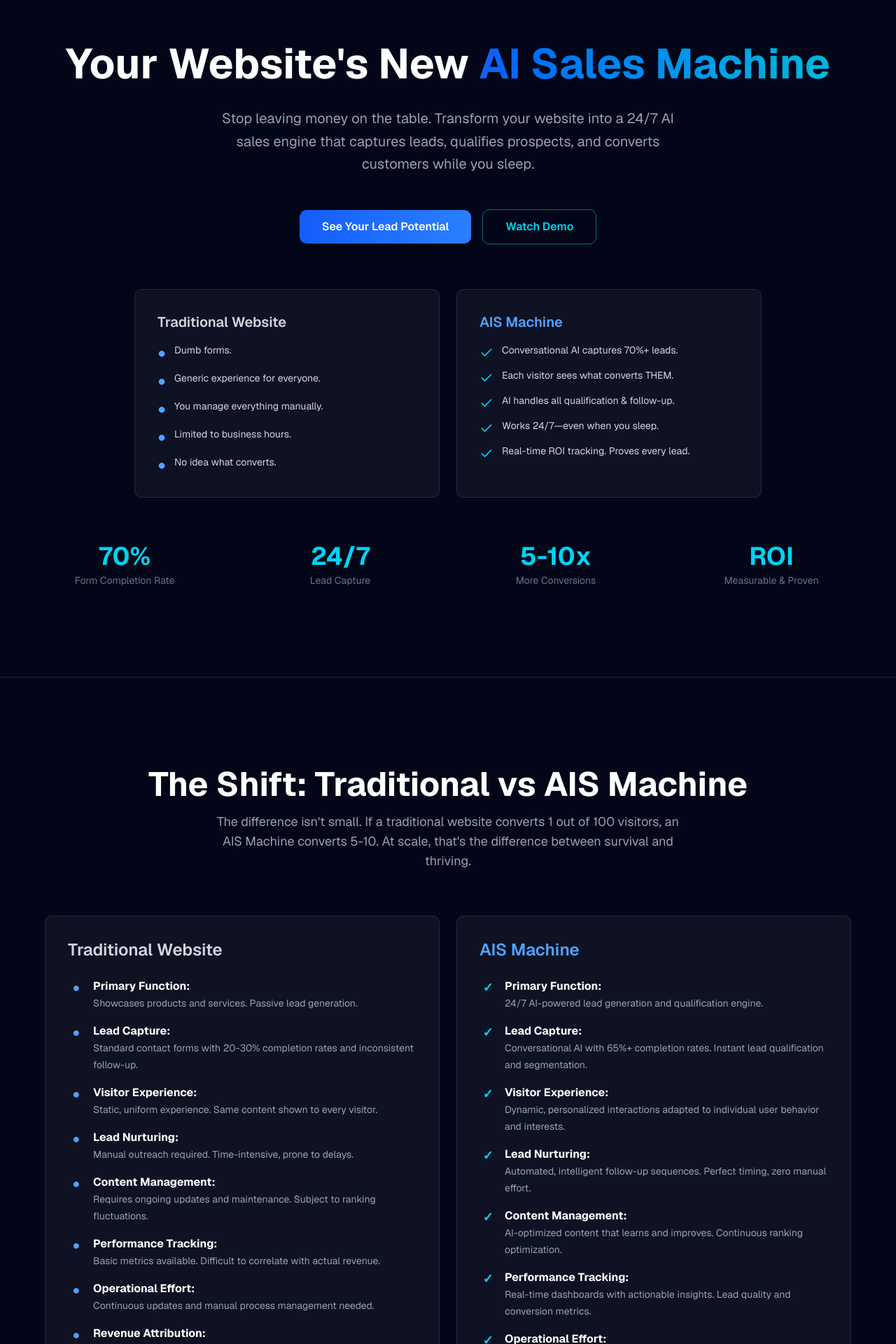
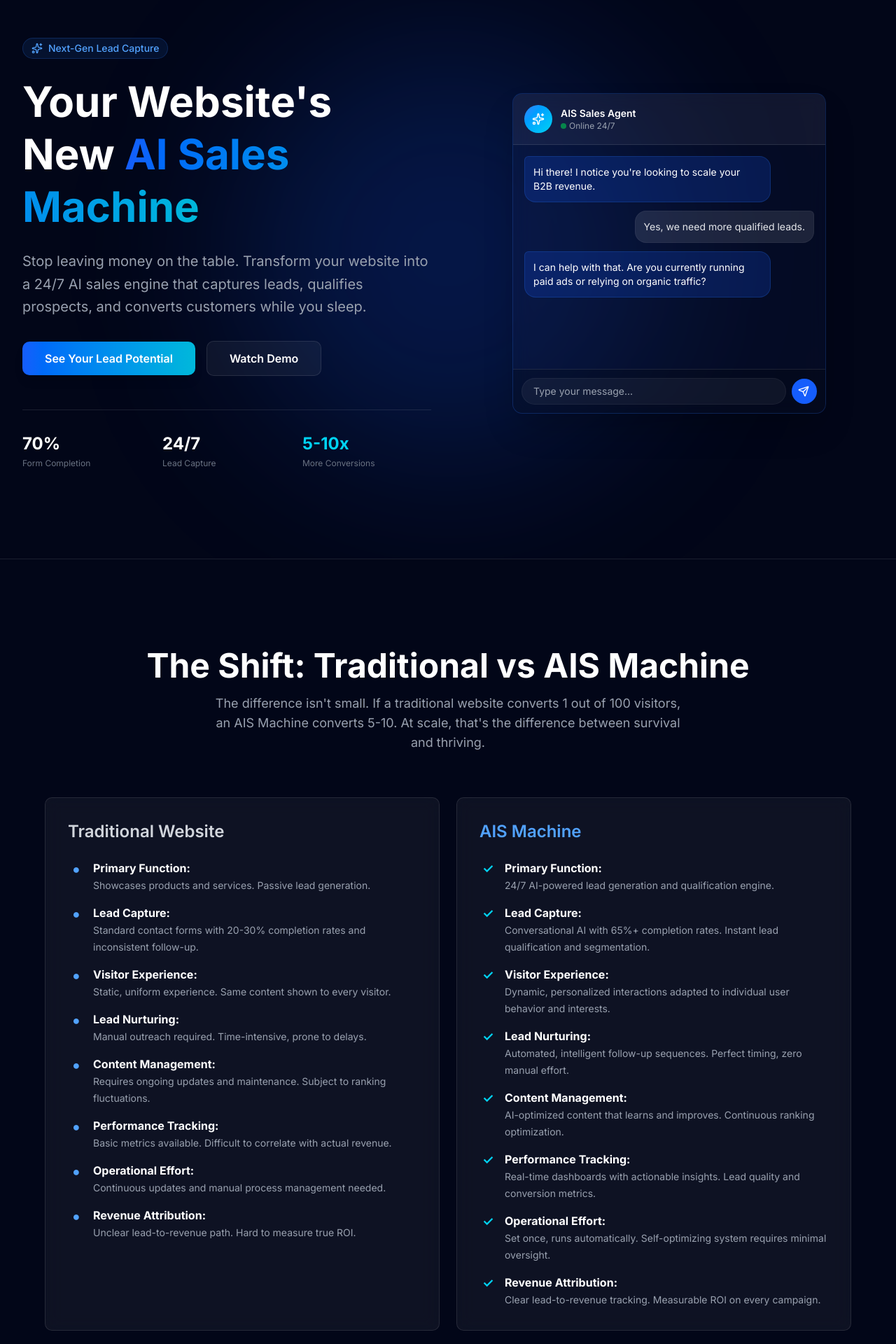
Before and after one commit to SavHUB/ais-website, a Next.js app: page / in a window 1280 px wide. Shown: the part 140-2060 px from the top of the page at 70% size. Built offline with nearby package versions, Linux system fonts and the light colour scheme.

Commit message:
Enhance UI with Framer Motion animations and AI chat mockup

```diff
--- a/app/layout.tsx
+++ b/app/layout.tsx
@@ -1,10 +1,9 @@
 import type { Metadata } from 'next'
-import { Geist, Geist_Mono } from 'next/font/google'
+import { Inter } from 'next/font/google'
 import { Analytics } from '@vercel/analytics/next'
 import './globals.css'
 
-const _geist = Geist({ subsets: ["latin"] });
-const _geistMono = Geist_Mono({ subsets: ["latin"] });
+const inter = Inter({ subsets: ["latin"] });
 
 export const metadata: Metadata = {
   title: 'AIS Machine | AI-Powered Lead Generation Platform',
@@ -36,7 +35,7 @@ export default function RootLayout({
 }>) {
   return (
     <html lang="en" className="dark bg-slate-950">
-      <body className="font-sans antialiased bg-slate-950 text-white">
+      <body className={`${inter.className} antialiased bg-slate-950 text-white`}>
         {children}
         {process.env.NODE_ENV === 'production' && <Analytics />}
       </body>
--- a/components/Header.tsx
+++ b/components/Header.tsx
@@ -2,6 +2,7 @@
 
 import { useState } from 'react'
 import { Menu, X } from 'lucide-react'
+import { motion, AnimatePresence } from 'framer-motion'
 
 export function Header() {
   const [mobileOpen, setMobileOpen] = useState(false)
@@ -39,7 +40,7 @@ export function Header() {
 
           {/* CTA Button */}
           <div className="flex items-center gap-4">
-            <button className="hidden sm:inline-flex px-4 py-2 rounded bg-blue-600 hover:bg-blue-700 text-white text-sm font-medium transition-colors">
+            <button className="hidden sm:inline-flex px-4 py-2 rounded bg-blue-600 hover:bg-blue-700 text-white text-sm font-medium transition-transform hover:scale-105 active:scale-95">
               Get Started
             </button>
 
@@ -54,8 +55,16 @@ export function Header() {
         </div>
 
         {/* Mobile Nav */}
+        <AnimatePresence>
           {mobileOpen && (
-          <nav className="md:hidden pb-4 flex flex-col gap-3">
+            <motion.nav
+              initial={{ opacity: 0, height: 0 }}
+              animate={{ opacity: 1, height: 'auto' }}
+              exit={{ opacity: 0, height: 0 }}
+              transition={{ duration: 0.2 }}
+              className="md:hidden flex flex-col gap-3 overflow-hidden"
+            >
+              <div className="pb-4 pt-2 flex flex-col gap-3">
                 {navLinks.map((link) => (
                   <a
                     key={link.href}
@@ -66,11 +75,13 @@ export function Header() {
                     {link.label}
                   </a>
                 ))}
-            <button className="w-full mt-2 px-4 py-2 rounded bg-blue-600 hover:bg-blue-700 text-white text-sm font-medium transition-colors">
+                <button className="w-full mt-2 px-4 py-2 rounded bg-blue-600 hover:bg-blue-700 text-white text-sm font-medium transition-transform hover:scale-105 active:scale-95">
                   Get Started
                 </button>
-          </nav>
+              </div>
+            </motion.nav>
           )}
+        </AnimatePresence>
       </div>
     </header>
   )
--- a/components/Hero.tsx
+++ b/components/Hero.tsx
@@ -1,145 +1,194 @@
 'use client'
 
-import { useState } from 'react'
-import { Check } from 'lucide-react'
+import { useState, useEffect } from 'react'
+import { motion } from 'framer-motion'
+import { Sparkles, Send } from 'lucide-react'
 
 export function Hero() {
   const [showModal, setShowModal] = useState(false)
+  const [messages, setMessages] = useState<{role: 'ai' | 'user', text: string}[]>([])
+
+  // Simulate an AI chat sequence
+  useEffect(() => {
+    const sequence = [
+      { role: 'ai', text: "Hi there! I notice you're looking to scale your B2B revenue.", delay: 1000 },
+      { role: 'user', text: "Yes, we need more qualified leads.", delay: 3000 },
+      { role: 'ai', text: "I can help with that. Are you currently running paid ads or relying on organic traffic?", delay: 4500 },
+      { role: 'user', text: "Mainly LinkedIn ads.", delay: 7000 },
+      { role: 'ai', text: "Perfect. I can instantly qualify those visitors, capture their info, and book them directly into your calendar. Want to see how?", delay: 8500 }
+    ]
+
+    let timeouts: NodeJS.Timeout[] = []
+
+    sequence.forEach((msg) => {
+      const timeout = setTimeout(() => {
+        setMessages(prev => [...prev, { role: msg.role as 'ai' | 'user', text: msg.text }])
+      }, msg.delay)
+      timeouts.push(timeout)
+    })
+
+    return () => timeouts.forEach(clearTimeout)
+  }, [])
 
   return (
     <>
-      <section className="px-4 sm:px-6 lg:px-8 py-20 md:py-32 border-b border-white/10">
-        <div className="max-w-7xl mx-auto">
-          <div className="text-center mb-12">
+      <section className="px-4 sm:px-6 lg:px-8 py-20 md:py-32 border-b border-white/10 overflow-hidden relative">
+        {/* Background glow */}
+        <div className="absolute top-1/2 left-1/2 -translate-x-1/2 -translate-y-1/2 w-[600px] h-[600px] bg-blue-600/20 rounded-full blur-[120px] pointer-events-none"></div>
+
+        <div className="max-w-7xl mx-auto grid lg:grid-cols-2 gap-12 items-center relative z-10">
+          <motion.div
+            initial={{ opacity: 0, x: -30 }}
+            animate={{ opacity: 1, x: 0 }}
+            transition={{ duration: 0.5 }}
+            className="text-center lg:text-left"
+          >
+            <div className="inline-flex items-center gap-2 px-3 py-1 rounded-full bg-blue-500/10 border border-blue-500/20 text-blue-400 text-sm font-medium mb-6">
+              <Sparkles size={16} />
+              <span>Next-Gen Lead Capture</span>
+            </div>
             <h1 className="text-4xl md:text-6xl font-bold text-white mb-6 leading-tight">
               Your Website&apos;s New <span className="gradient-blue bg-clip-text text-transparent">AI Sales Machine</span>
             </h1>
-            <p className="text-lg md:text-xl text-gray-400 max-w-2xl mx-auto mb-8 leading-relaxed">
+            <p className="text-lg md:text-xl text-gray-400 max-w-2xl mx-auto lg:mx-0 mb-8 leading-relaxed">
               Stop leaving money on the table. Transform your website into a 24/7 AI sales engine that captures leads, qualifies prospects, and converts customers while you sleep.
             </p>
-          </div>
 
             {/* CTA Buttons */}
-          <div className="flex flex-col sm:flex-row items-center justify-center gap-4 mb-16">
+            <div className="flex flex-col sm:flex-row items-center justify-center lg:justify-start gap-4 mb-12">
               <button
                 onClick={() => setShowModal(true)}
-              className="px-8 py-3 rounded-lg bg-gradient-to-r from-blue-600 to-blue-500 hover:from-blue-700 hover:to-blue-600 text-white font-semibold transition-all shadow-lg hover:shadow-xl"
+                className="px-8 py-3 rounded-lg bg-gradient-to-r from-blue-600 to-cyan-500 text-white font-semibold shadow-lg hover:shadow-[0_0_20px_rgba(0,102,255,0.4)] transition-all hover:scale-105 active:scale-95"
               >
                 See Your Lead Potential
               </button>
-            <button className="px-8 py-3 rounded-lg border border-cyan-400/50 hover:border-cyan-400 text-cyan-400 font-semibold transition-colors">
+              <button className="px-8 py-3 rounded-lg border border-white/10 bg-white/5 hover:bg-white/10 text-white font-semibold transition-all hover:scale-105 active:scale-95">
                 Watch Demo
               </button>
             </div>
 
-          {/* Comparison Cards */}
-          <div className="grid md:grid-cols-2 gap-6 max-w-4xl mx-auto">
-            {/* Traditional */}
-            <div className="glass rounded-lg p-6 md:p-8">
-              <h3 className="text-lg md:text-xl font-semibold text-gray-300 mb-4">
-                Traditional Website
-              </h3>
-              <div className="space-y-3">
-                <ComparisonItem icon="x" label="Dumb forms." />
-                <ComparisonItem icon="x" label="Generic experience for everyone." />
-                <ComparisonItem icon="x" label="You manage everything manually." />
-                <ComparisonItem icon="x" label="Limited to business hours." />
-                <ComparisonItem icon="x" label="No idea what converts." />
+            {/* Stats */}
+            <div className="grid grid-cols-3 gap-4 text-left border-t border-white/10 pt-8">
+              <div>
+                <div className="text-2xl font-bold text-white">70%</div>
+                <div className="text-xs text-gray-500 mt-1">Form Completion</div>
+              </div>
+              <div>
+                <div className="text-2xl font-bold text-white">24/7</div>
+                <div className="text-xs text-gray-500 mt-1">Lead Capture</div>
+              </div>
+              <div>
+                <div className="text-2xl font-bold text-cyan-400">5-10x</div>
+                <div className="text-xs text-gray-500 mt-1">More Conversions</div>
               </div>
             </div>
+          </motion.div>
 
-            {/* AIS Machine */}
-            <div className="glass rounded-lg p-6 md:p-8 border-blue-500/30 bg-blue-950/10">
-              <h3 className="text-lg md:text-xl font-semibold text-blue-400 mb-4">
-                AIS Machine
-              </h3>
-              <div className="space-y-3">
-                <ComparisonItem icon="check" label="Conversational AI captures 70%+ leads." />
-                <ComparisonItem icon="check" label="Each visitor sees what converts THEM." />
-                <ComparisonItem icon="check" label="AI handles all qualification & follow-up." />
-                <ComparisonItem icon="check" label="Works 24/7—even when you sleep." />
-                <ComparisonItem icon="check" label="Real-time ROI tracking. Proves every lead." />
+          {/* AI Chat Mockup */}
+          <motion.div
+            initial={{ opacity: 0, y: 30 }}
+            animate={{ opacity: 1, y: 0 }}
+            transition={{ duration: 0.6, delay: 0.2 }}
+            className="w-full max-w-md mx-auto lg:ml-auto"
+          >
+            <div className="glass-dark rounded-xl overflow-hidden border border-white/10 shadow-2xl relative">
+              {/* Header */}
+              <div className="bg-white/5 border-b border-white/10 p-4 flex items-center gap-3">
+                <div className="w-10 h-10 rounded-full bg-gradient-to-br from-blue-500 to-cyan-400 flex items-center justify-center">
+                  <Sparkles size={18} className="text-white" />
+                </div>
+                <div>
+                  <h3 className="text-sm font-semibold text-white">AIS Sales Agent</h3>
+                  <div className="flex items-center gap-1">
+                    <span className="w-2 h-2 rounded-full bg-green-500 animate-pulse"></span>
+                    <span className="text-xs text-gray-400">Online 24/7</span>
                   </div>
                 </div>
               </div>
 
-          {/* Stats Bar */}
-          <div className="mt-16 grid grid-cols-2 md:grid-cols-4 gap-4 text-center">
-            <div className="scroll-fade">
-              <div className="text-3xl md:text-4xl font-bold text-cyan-400">70%</div>
-              <div className="text-xs md:text-sm text-gray-500 mt-1">Form Completion Rate</div>
+              {/* Chat Area */}
+              <div className="p-4 h-[320px] overflow-y-auto flex flex-col gap-3 scrollbar-hide">
+                {messages.length === 0 && (
+                  <div className="flex items-center gap-2 text-gray-500 text-sm mt-auto mb-2">
+                    <div className="w-2 h-2 bg-gray-500 rounded-full animate-bounce"></div>
+                    <div className="w-2 h-2 bg-gray-500 rounded-full animate-bounce" style={{ animationDelay: '0.1s' }}></div>
+                    <div className="w-2 h-2 bg-gray-500 rounded-full animate-bounce" style={{ animationDelay: '0.2s' }}></div>
                   </div>
-            <div className="scroll-fade" style={{ animationDelay: '0.1s' }}>
-              <div className="text-3xl md:text-4xl font-bold text-cyan-400">24/7</div>
-              <div className="text-xs md:text-sm text-gray-500 mt-1">Lead Capture</div>
+                )}
+                {messages.map((msg, i) => (
+                  <motion.div
+                    key={i}
+                    initial={{ opacity: 0, y: 10, scale: 0.95 }}
+                    animate={{ opacity: 1, y: 0, scale: 1 }}
+                    className={`max-w-[85%] rounded-2xl p-3 text-sm ${
+                      msg.role === 'ai'
+                        ? 'bg-blue-600/20 border border-blue-500/20 text-white self-start rounded-tl-sm'
+                        : 'bg-white/10 border border-white/5 text-gray-200 self-end rounded-tr-sm'
+                    }`}
+                  >
+                    {msg.text}
+                  </motion.div>
+                ))}
               </div>
-            <div className="scroll-fade" style={{ animationDelay: '0.2s' }}>
-              <div className="text-3xl md:text-4xl font-bold text-cyan-400">5-10x</div>
-              <div className="text-xs md:text-sm text-gray-500 mt-1">More Conversions</div>
+
+              {/* Input Area */}
+              <div className="p-3 bg-black/20 border-t border-white/10 flex items-center gap-2">
+                <div className="flex-1 bg-white/5 rounded-full px-4 py-2 text-sm text-gray-400 border border-white/5">
+                  Type your message...
                 </div>
-            <div className="scroll-fade" style={{ animationDelay: '0.3s' }}>
-              <div className="text-3xl md:text-4xl font-bold text-cyan-400">ROI</div>
-              <div className="text-xs md:text-sm text-gray-500 mt-1">Measurable & Proven</div>
+                <div className="w-9 h-9 rounded-full bg-blue-600 flex items-center justify-center">
+                  <Send size={16} className="text-white -ml-0.5" />
                 </div>
               </div>
+            </div>
+          </motion.div>
         </div>
       </section>
 
       {/* Lead Modal */}
       {showModal && (
-        <div className="fixed inset-0 z-50 flex items-center justify-center p-4 bg-black/50 backdrop-blur-sm">
-          <div className="glass rounded-lg max-w-md w-full p-8">
-            <h2 className="text-2xl font-bold text-white mb-4">Your Lead Potential</h2>
-            <p className="text-gray-400 mb-6">
+        <div className="fixed inset-0 z-50 flex items-center justify-center p-4 bg-black/60 backdrop-blur-sm">
+          <motion.div
+            initial={{ opacity: 0, scale: 0.95 }}
+            animate={{ opacity: 1, scale: 1 }}
+            className="glass-dark border border-white/10 rounded-xl max-w-md w-full p-8 shadow-2xl relative"
+          >
+            <h2 className="text-2xl font-bold text-white mb-2">Your Lead Potential</h2>
+            <p className="text-gray-400 mb-6 text-sm">
               Tell us about your business. We&apos;ll estimate how many qualified leads you could capture with AIS.
             </p>
             <form className="space-y-4">
               <input
                 type="text"
                 placeholder="Your Name"
-                className="w-full px-4 py-2 rounded bg-white/10 border border-white/20 text-white placeholder-gray-500 focus:outline-none focus:border-cyan-400"
+                className="w-full px-4 py-3 rounded-lg bg-black/20 border border-white/10 text-white placeholder-gray-500 focus:outline-none focus:border-cyan-400 transition-colors"
               />
               <input
                 type="email"
                 placeholder="Your Email"
-                className="w-full px-4 py-2 rounded bg-white/10 border border-white/20 text-white placeholder-gray-500 focus:outline-none focus:border-cyan-400"
+                className="w-full px-4 py-3 rounded-lg bg-black/20 border border-white/10 text-white placeholder-gray-500 focus:outline-none focus:border-cyan-400 transition-colors"
               />
               <input
                 type="text"
-                placeholder="Company"
-                className="w-full px-4 py-2 rounded bg-white/10 border border-white/20 text-white placeholder-gray-500 focus:outline-none focus:border-cyan-400"
+                placeholder="Company Website"
+                className="w-full px-4 py-3 rounded-lg bg-black/20 border border-white/10 text-white placeholder-gray-500 focus:outline-none focus:border-cyan-400 transition-colors"
               />
               <button
                 type="submit"
-                className="w-full px-4 py-2 rounded bg-gradient-to-r from-blue-600 to-cyan-500 text-white font-semibold hover:opacity-90 transition-opacity"
+                className="w-full px-4 py-3 rounded-lg bg-gradient-to-r from-blue-600 to-cyan-500 text-white font-bold hover:shadow-[0_0_20px_rgba(0,102,255,0.4)] transition-all hover:scale-105 active:scale-95 mt-2"
               >
                 Calculate My Potential
               </button>
             </form>
             <button
               onClick={() => setShowModal(false)}
-              className="absolute top-4 right-4 text-gray-400 hover:text-white"
+              className="absolute top-4 right-4 text-gray-400 hover:text-white bg-white/5 w-8 h-8 flex items-center justify-center rounded-full transition-colors"
             >
               ✕
             </button>
-          </div>
+          </motion.div>
         </div>
       )}
     </>
   )
 }
-
-function ComparisonItem({ icon, label }: { icon: 'x' | 'check'; label: string }) {
-  return (
-    <div className="flex items-start gap-3">
-      <div className="mt-1">
-        {icon === 'check' ? (
-          <Check size={20} className="text-cyan-400" />
-        ) : (
-          <span className="text-blue-400 text-xl leading-none">●</span>
-        )}
-      </div>
-      <span className="text-sm text-gray-300">{label}</span>
-    </div>
-  )
-}
--- a/components/ShiftComparison.tsx
+++ b/components/ShiftComparison.tsx
@@ -1,21 +1,33 @@
 'use client'
+
+import { motion } from 'framer-motion'
 
 export function ShiftComparison() {
   return (
-    <section className="px-4 sm:px-6 lg:px-8 py-20 md:py-32 border-b border-white/10">
+    <section className="px-4 sm:px-6 lg:px-8 py-20 md:py-32 border-b border-white/10 overflow-hidden">
       <div className="max-w-6xl mx-auto">
-        <div className="text-center mb-16">
+        <motion.div
+          initial={{ opacity: 0, y: 20 }}
+          whileInView={{ opacity: 1, y: 0 }}
+          viewport={{ once: true }}
+          className="text-center mb-16"
+        >
           <h2 className="text-4xl md:text-5xl font-bold text-white mb-4">
             The Shift: Traditional vs AIS Machine
           </h2>
           <p className="text-gray-400 text-lg max-w-2xl mx-auto">
             The difference isn&apos;t small. If a traditional website converts 1 out of 100 visitors, an AIS Machine converts 5-10. At scale, that&apos;s the difference between survival and thriving.
           </p>
-        </div>
+        </motion.div>
 
         <div className="grid md:grid-cols-2 gap-6">
           {/* Traditional Column */}
-          <div className="glass rounded-lg p-8">
+          <motion.div
+            initial={{ opacity: 0, x: -30 }}
+            whileInView={{ opacity: 1, x: 0 }}
+            viewport={{ once: true }}
+            className="glass rounded-lg p-8 hover:-translate-y-1 transition-transform duration-300"
+          >
             <h3 className="text-2xl font-semibold text-gray-300 mb-6">
               Traditional Website
             </h3>
@@ -69,10 +81,15 @@ export function ShiftComparison() {
                 description="Unclear lead-to-revenue path. Hard to measure true ROI."
               />
             </div>
-          </div>
+          </motion.div>
 
           {/* AIS Machine Column */}
-          <div className="glass rounded-lg p-8 border-blue-500/30 bg-blue-950/10">
+          <motion.div
+            initial={{ opacity: 0, x: 30 }}
+            whileInView={{ opacity: 1, x: 0 }}
+            viewport={{ once: true }}
+            className="glass rounded-lg p-8 border-blue-500/30 bg-blue-950/10 hover:-translate-y-1 hover:shadow-[0_0_20px_rgba(0,102,255,0.2)] transition-all duration-300"
+          >
             <h3 className="text-2xl font-semibold text-blue-400 mb-6">
               AIS Machine
             </h3>
@@ -126,7 +143,7 @@ export function ShiftComparison() {
                 description="Clear lead-to-revenue tracking. Measurable ROI on every campaign."
               />
             </div>
-          </div>
+          </motion.div>
         </div>
       </div>
     </section>
--- a/package.json
+++ b/package.json
@@ -44,6 +44,7 @@
     "cmdk": "1.1.1",
     "date-fns": "4.1.0",
     "embla-carousel-react": "8.6.0",
+    "framer-motion": "^11.15.0",
     "input-otp": "1.4.2",
     "lucide-react": "^0.564.0",
     "next": "16.2.6",
```
Also changed, not shown: components/FeaturesAccordion.tsx (+28 -9 lines), components/SocialProof.tsx (+32 -12 lines). Lines whose indentation alone changed are shown as unchanged.
